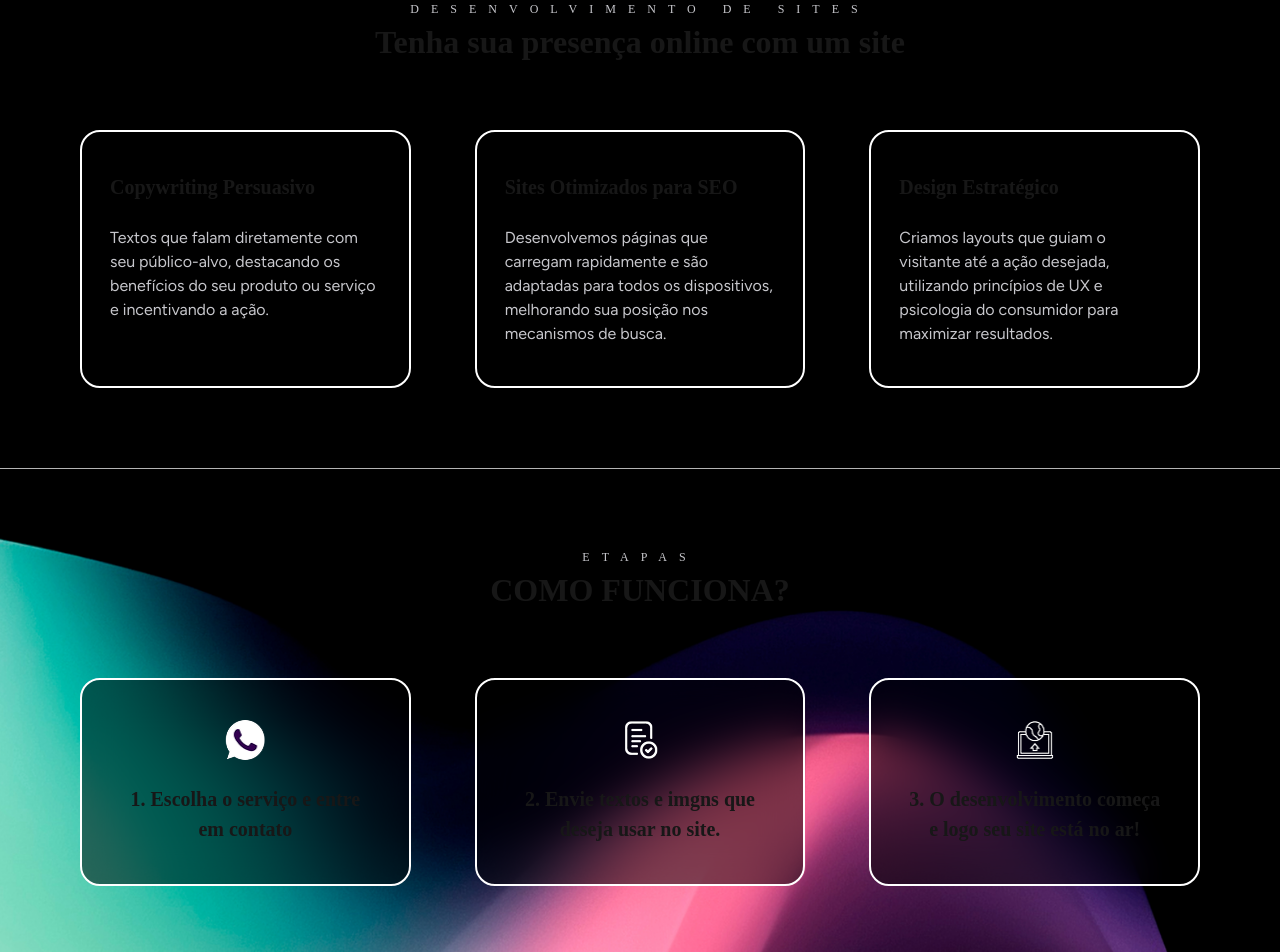
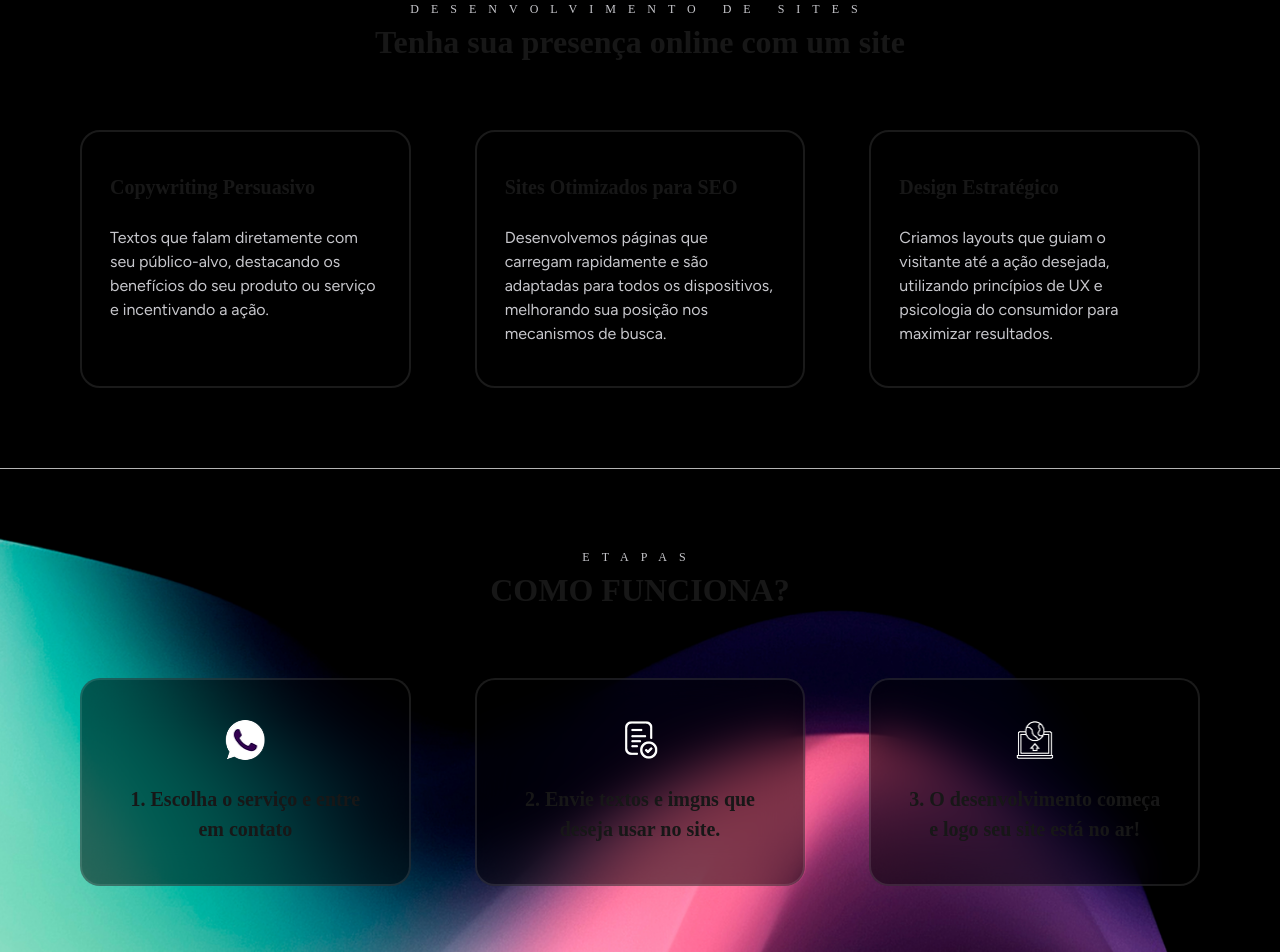
Before and after one commit to Anderson22-dev/decodesites, a Next.js app: page / in a window 1280 px wide. Shown: the part 780-1732 px from the top of the page. Built offline with nearby package versions, Linux system fonts and the light colour scheme; a web font is replaced by a local one.

Commit message:
feat: hover effect in cards

```diff
--- a/src/app/page.tsx
+++ b/src/app/page.tsx
@@ -92,7 +92,7 @@ export default function Home() {
           </h1>
         </div>
         <div className="flex flex-col sm:flex-row gap-[64px]">
-          <div className="flex flex-col w-full gap-[24px] border-2 border-white rounded-[1.25rem] px-[28px] py-[40px]">
+          <div className="flex flex-col w-full gap-[24px] border-2 border-white/10 hover:border-white/50 transition-all duration-300 rounded-[1.25rem] px-[28px] py-[40px]">
             <h1 className="font-[alexandria] text-[1.25rem] font-bold">
               Copywriting Persuasivo
             </h1>
@@ -101,7 +101,7 @@ export default function Home() {
               benefícios do seu produto ou serviço e incentivando a ação.
             </p>
           </div>
-          <div className="flex flex-col w-full gap-[24px] border-2 border-white rounded-[1.25rem] px-[28px] py-[40px]">
+          <div className="flex flex-col w-full gap-[24px] border-2 border-white/10 hover:border-white/50 transition-all duration-300 rounded-[1.25rem] px-[28px] py-[40px]">
             <h1 className="font-[alexandria] text-[1.25rem] font-bold">
               Sites Otimizados para SEO
             </h1>
@@ -111,7 +111,7 @@ export default function Home() {
               de busca.
             </p>
           </div>
-          <div className="flex flex-col w-full gap-[24px] border-2 border-white rounded-[1.25rem] px-[28px] py-[40px]">
+          <div className="flex flex-col w-full gap-[24px] border-2 border-white/10 hover:border-white/50 transition-all duration-300 rounded-[1.25rem] px-[28px] py-[40px]">
             <h1 className="font-[alexandria] text-[1.25rem] font-bold">
               Design Estratégico
             </h1>
@@ -154,7 +154,7 @@ export default function Home() {
             ].map((item, index) => (
               <div
                 key={index}
-                className="flex flex-col gap-[24px] w-full items-center justify-center border-2 border-white rounded-[1.25rem] bg-black/50 backdrop-blur-[20px] px-6 py-8 md:px-9 md:py-10"
+                className="flex flex-col gap-[24px] w-full items-center justify-center border-2 border-white/10 hover:border-white/50 transition-all duration-300 rounded-[1.25rem] bg-black/50 backdrop-blur-[20px] px-6 py-8 md:px-9 md:py-10"
               >
                 <img
                   src={item.img}
```
